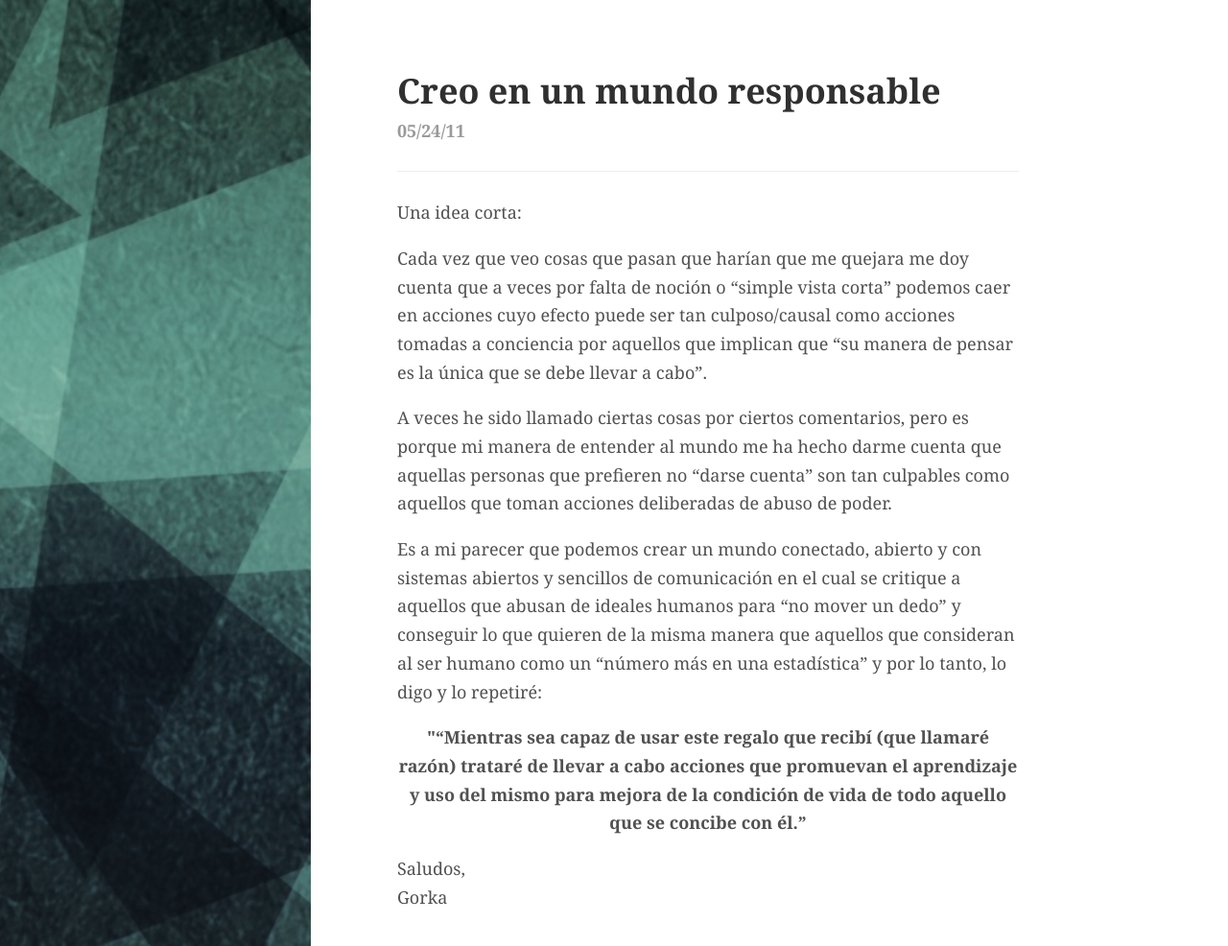
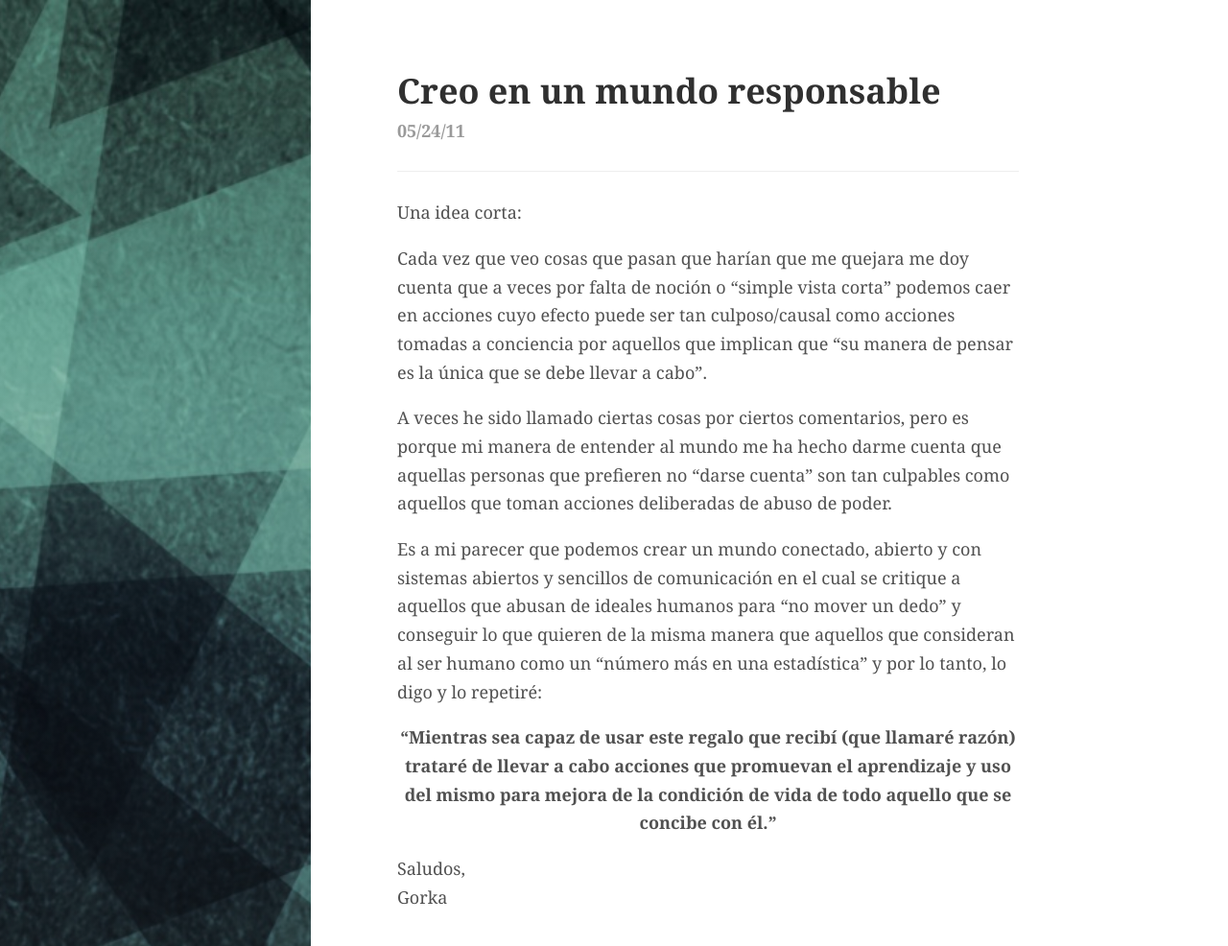
Before and after one commit to AquiGorka/aquigorka.github.io, a Jekyll site: the page built from _posts/2011-05-24-creo-en-un-mundo-responsable.md, in a window 1280 px wide and 1320 px high. Shown: the top 986 px of the window at 96% size. Built offline with Jekyll 4.4.1, drawn with Linux system fonts in a browser that asks for light colours.

Commit message:
Fixes typo

```diff
--- a/_posts/2011-05-24-creo-en-un-mundo-responsable.md
+++ b/_posts/2011-05-24-creo-en-un-mundo-responsable.md
@@ -16,7 +16,7 @@ A veces he sido llamado ciertas cosas por ciertos comentarios, pero es porque mi
 
 Es a mi parecer que podemos crear un mundo conectado, abierto y con sistemas abiertos y sencillos de comunicación en el cual se critique a aquellos que abusan de ideales humanos para “no mover un dedo” y conseguir lo que quieren de la misma manera que aquellos que consideran al ser humano como un “número más en una estadística” y por lo tanto, lo digo y lo repetiré:
 
-<p style="font-weight: bold; text-align: center">"“Mientras sea capaz de usar este regalo que recibí (que llamaré razón) trataré de llevar a cabo acciones que promuevan el aprendizaje y uso del mismo para mejora de la condición de vida de todo aquello que se concibe con él.”</p>
+<p style="font-weight: bold; text-align: center">“Mientras sea capaz de usar este regalo que recibí (que llamaré razón) trataré de llevar a cabo acciones que promuevan el aprendizaje y uso del mismo para mejora de la condición de vida de todo aquello que se concibe con él.”</p>
 
 Saludos,<br />
 Gorka
```
